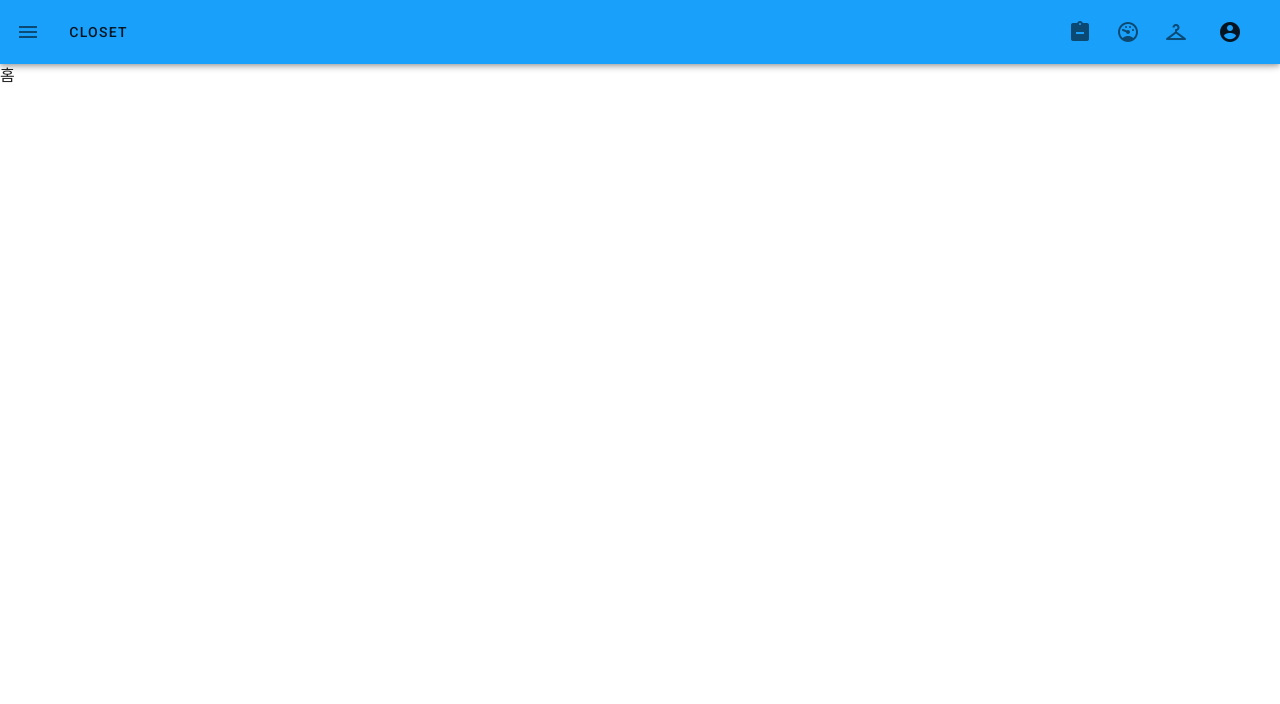
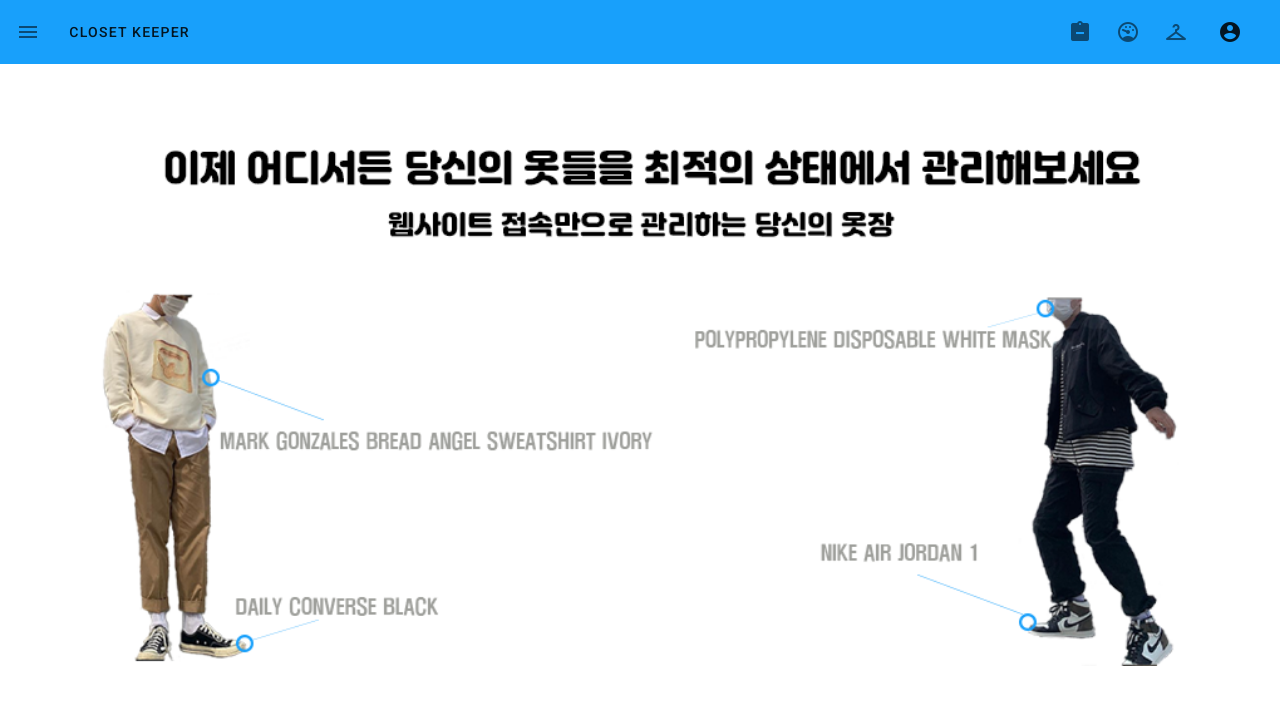
Before and after one commit to dobycode/closet, a Vue app: page / in a window 1280 px wide. Shown: the top 704 px of the page. Built offline with nearby package versions, Linux system fonts and the light colour scheme.

Commit message:
put home image

```diff
--- a/src/App.vue
+++ b/src/App.vue
@@ -10,7 +10,7 @@
         @click="$router.push({path: '/'})"
         text-color="white"
       >
-        CLOSET
+        CLOSET KEEPER
       </v-btn>
 
       <v-spacer />
--- a/src/views/Home.vue
+++ b/src/views/Home.vue
@@ -1,6 +1,6 @@
 <template>
     <div class="home">
-        홈
+        <v-img src="@/assets/home.png" />
     </div>
 </template>
 
--- a/src/views/Measure.vue
+++ b/src/views/Measure.vue
@@ -98,9 +98,9 @@
     data () {
       return {
         forecast: [
-          { time: '3 Hours ago', icon: 'mdi-white-balance-sunny', temp: '온도\xB0/습도\xB0' },
-          { time: '6 Hours ago', icon: 'mdi-white-balance-sunny', temp: '온도\xB0/습도\xB0' },
-          { time: '9 Hours ago', icon: 'mdi-cloud', temp: '온도\xB0/습도\xB0' },
+          { time: '3 Hours ago', icon: 'mdi-white-balance-sunny', temp: '온도: 30\xB0/습도: 40%' },
+          { time: '6 Hours ago', icon: 'mdi-white-balance-sunny', temp: '온도: 32\xB0/습도: 45%' },
+          { time: '9 Hours ago', icon: 'mdi-cloud', temp: '온도: 26\xB0/습도: 70%' },
         ],
          momentInstance: moment(),
          datas: null
```
Also changed, not shown: src/assets/home.png (added).
